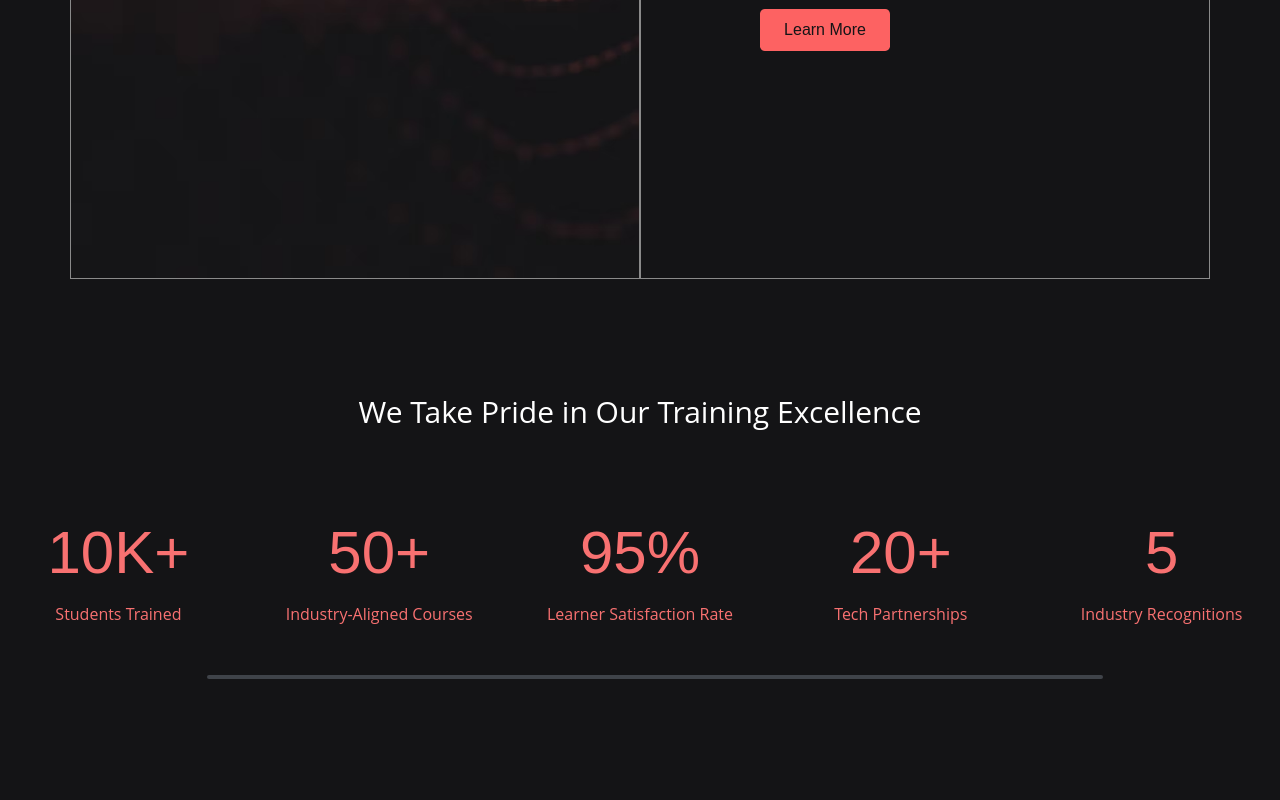
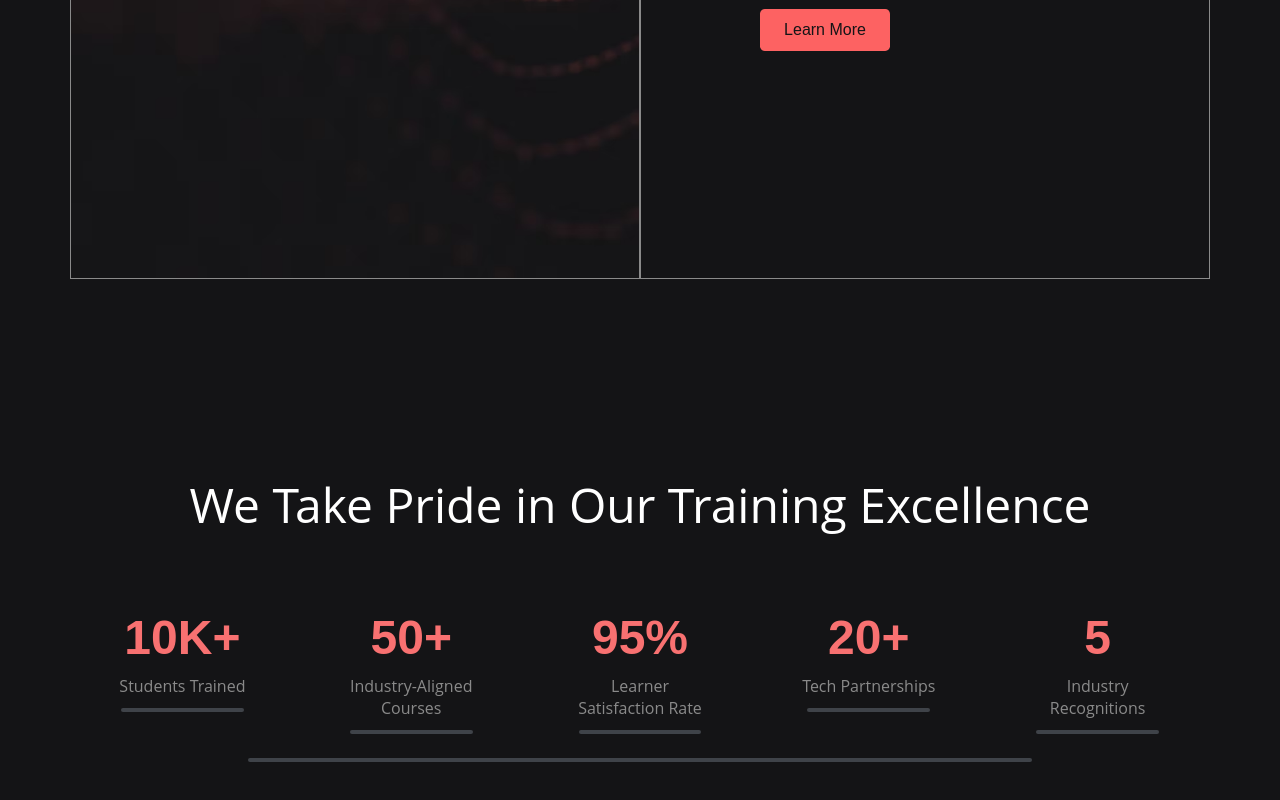
Before and after one commit to avianash89/ganatach2.0, a React (Vite) app: page / in a window 1280 px wide. Shown: the part 2762-3562 px from the top of the page. Built offline with nearby package versions, Linux system fonts and the light colour scheme.

Commit message:
work on Achievement Animation

```diff
--- a/src/components/Achievement/Achievement.css
+++ b/src/components/Achievement/Achievement.css
@@ -1,182 +1,116 @@
-/* .container {
-  background: #141416;
-  color: white;
-  display: flex;
-  height: 100vh;
-  font-size: 2rem;
-  padding: 0 70px;
+.achievement {
+  background-color: #141416;
+  color: #fff;
+  width: 100%;
+  height: auto;
+  padding: 2rem 1rem 2.5rem;
+  position: relative;
+  font-family: "Open Sans", sans-serif;
 }
 
-.text1{
-  height: 15%;
-  width: 100%;
-  border: 5px solid rgb(0, 102, 255);
-} */
-
-.achievement {
-  background-color: #141416;
-  color: #ffff;
-  width: 100%;
-  height: auto;
-  padding-bottom: 2.5rem;
-  position: relative;
-  font-family: open sans, sans-serif;
-}
-
+/* Content */
 .achievement-content {
   width: 100%;
   height: 100%;
   text-align: center;
-  gap: 0.375rem;
+  gap: 0.5rem;
   display: flex;
   flex-direction: column;
   align-items: center;
   justify-content: center;
+  padding: 1rem;
 }
 
+/* Heading animation */
 .achievement-heading {
-  font-size: 1.5rem;
-  font-weight: 400;
-  color: var(--text-primary);
+  font-size: 1.25rem;
+  font-weight: 500;
+  color: var(--text-primary, #fff);
   padding-top: 1.5rem;
+  line-height: 1.4;
+
+  opacity: 0;
+  transform: translateY(50px);
+  transition: all 0.8s ease-in-out;
 }
 
+.achievement-heading.show {
+  opacity: 1;
+  transform: translateY(0);
+}
 
+/* Border */
 .border {
-  background-color: rgb(63 67 73);
+  background-color: rgb(63, 67, 73);
   border-radius: 7px;
   height: 4px;
-  width: 0;
-  margin-top: 1.5rem;
-  margin-left: 30px;
-}
-
-@media (min-width: 640px) {
-  .achievement-heading {
-    font-size: 1.875rem;
-  }
-}
-@media (min-width: 768px) {
-  .achievement-heading {
-    font-size: 30px;
-  }
+  width: 40%;
+  margin: 1rem auto 0 auto;
 }
 
 /* Stats Section */
 .stats-wrapper {
-  color: #f87171; /* red-400 */
-  padding-top: 2.5rem;
+  color: #f87171;
+  padding-top: 2rem;
   width: 100%;
   display: flex;
   justify-content: center;
-}
-
-@media (min-width: 640px) {
-  .stats-wrapper {
-    padding-top: 4rem;
-  }
-}
-@media (min-width: 768px) {
-  .stats-wrapper {
-    padding-top: 5rem;
-  }
 }
 
 .stats-grid {
   max-width: 80rem;
   width: 100%;
   display: grid;
-  grid-template-columns: repeat(2, 1fr);
+  grid-template-columns: 1fr;
   gap: 1.5rem;
   text-align: center;
 }
 
-@media (min-width: 640px) {
-  .stats-grid {
-    grid-template-columns: repeat(3, 1fr);
-  }
-}
-@media (min-width: 768px) {
-  .stats-grid {
-    grid-template-columns: repeat(5, 1fr);
-  }
-}
-
+/* Stat-item animation */
 .stat-item {
   background-color: #141416;
   display: flex;
   flex-direction: column;
   align-items: center;
-  gap: 0.5rem;
+  gap: 0.4rem;
+
+  opacity: 0;
+  transform: translateX(-50px);
+  transition: all 0.8s ease-in-out;
+}
+
+.stat-item.show {
+  opacity: 1;
+  transform: translateX(0);
 }
 
 .stat-value {
-  font-size: 1.875rem;
-  font-weight: 200;
+  font-size: 1.5rem;
+  font-weight: 600;
   font-family: var(--font-global, sans-serif);
-}
-
-@media (min-width: 640px) {
-  .stat-value {
-    font-size: 2.25rem;
-  }
-}
-@media (min-width: 768px) {
-  .stat-value {
-    font-size: 3.75rem;
-  }
 }
 
 .stat-label {
   margin-top: 0.25rem;
   font-size: 0.75rem;
-  color: var(--text-secondary);
-}
-
-@media (min-width: 640px) {
-  .stat-label {
-    margin-top: 0.5rem;
-    font-size: 0.875rem;
-  }
-}
-@media (min-width: 768px) {
-  .stat-label {
-    font-size: 1rem;
-  }
+  color: rgb(138, 138, 138);
 }
 
 .stat-line {
   margin-top: 0.25rem;
   height: 0.25rem;
-  width: 70%;
-  background-color: var(--text-secondary);
+  width: 60%;
+  background-color: rgb(63, 67, 73);
   border-radius: 9999px;
 }
 
-@media (min-width: 640px) {
-  .stat-line {
-    margin-top: 0.5rem;
-    width: 80%;
-  }
-}
-
-/* Background */
+/* Background with zoom effect */
 .achievement-bg {
   width: 100%;
-  height: 15rem;
+  height: 12rem;
   position: relative;
   z-index: 10;
-}
-
-@media (min-width: 640px) {
-  .achievement-bg {
-    height: 20rem;
-  }
-}
-@media (min-width: 768px) {
-  .achievement-bg {
-    height: 30rem;
-  }
+  overflow: hidden;
 }
 
 .bg-img {
@@ -186,4 +120,105 @@
   object-position: center;
   z-index: -10;
   position: relative;
+
+  transform: scale(1);
+  transition: transform 4s ease;
 }
+
+.achievement-bg.show .bg-img {
+  transform: scale(1.2); /* zoom in */
+}
+
+/* ===================== Responsive ===================== */
+
+/* Tablets (sm: ≥640px) */
+@media (min-width: 640px) {
+  .achievement-content {
+    padding: 2rem;
+  }
+  .achievement-heading {
+    font-size: 1.75rem;
+  }
+  .border {
+    width: 25%;
+  }
+  .stats-wrapper {
+    padding-top: 3rem;
+  }
+  .stats-grid {
+    grid-template-columns: repeat(2, 1fr);
+  }
+  .stat-value {
+    font-size: 2rem;
+  }
+  .stat-label {
+    font-size: 0.875rem;
+  }
+  .achievement-bg {
+    height: 20rem;
+  }
+}
+
+/* Medium Tablets (md: ≥768px) */
+@media (min-width: 768px) {
+  .achievement-heading {
+    font-size: 2rem;
+  }
+  .border {
+    width: 15%;
+  }
+  .stats-wrapper {
+    padding-top: 4rem;
+  }
+  .stats-grid {
+    grid-template-columns: repeat(3, 1fr);
+  }
+  .stat-value {
+    font-size: 2.25rem;
+  }
+  .stat-label {
+    font-size: 0.95rem;
+  }
+  .achievement-bg {
+    height: 24rem;
+  }
+}
+
+/* Desktops (lg: ≥1024px) */
+@media (min-width: 1024px) {
+  .achievement-content {
+    padding: 3rem 4rem;
+  }
+  .achievement-heading {
+    font-size: 2.5rem;
+  }
+  .border {
+    width: 10%;
+  }
+  .stats-grid {
+    grid-template-columns: repeat(5, 1fr);
+  }
+  .stat-value {
+    font-size: 2.75rem;
+  }
+  .stat-label {
+    font-size: 1rem;
+    padding: 0 2rem;
+  }
+  .achievement-bg {
+    height: 30rem;
+  }
+}
+
+/* Large Screens (xl: ≥1280px) */
+@media (min-width: 1280px) {
+  .achievement-heading {
+    font-size: 3rem;
+  }
+  .stat-value {
+    font-size: 3rem;
+  }
+  .achievement-bg {
+    height: 32rem;
+  }
+}
--- a/src/components/Achievement/Achievement.jsx
+++ b/src/components/Achievement/Achievement.jsx
@@ -1,6 +1,7 @@
+import { useEffect, useRef } from "react";
 import { Container } from "../Container.jsx";
-import achievementBg from '../../assets/achievementBg.avif';
-import './Achievement.css'
+import achievementBg from "../../assets/achievementBg.avif";
+import "./Achievement.css";
 
 const stats = [
   { value: "10K+", label: "Students Trained" },
@@ -11,12 +12,37 @@ const stats = [
 ];
 
 export default function Achievement() {
+  const headingRef = useRef(null);
+  const statRefs = useRef([]);
+  const bgRef = useRef(null);
+
+  useEffect(() => {
+    const observer = new IntersectionObserver(
+      (entries) => {
+        entries.forEach((entry) => {
+          if (entry.isIntersecting) {
+            entry.target.classList.add("show");   // animate in
+          } else {
+            entry.target.classList.remove("show"); // animate out
+          }
+        });
+      },
+      { threshold: 0.3 }
+    );
+
+    if (headingRef.current) observer.observe(headingRef.current);
+    if (bgRef.current) observer.observe(bgRef.current);
+    statRefs.current.forEach((ref) => ref && observer.observe(ref));
+
+    return () => observer.disconnect();
+  }, []);
+
   return (
     <div className="achievement">
       <Container>
         <div className="achievement-content">
           {/* Heading */}
-                    <h3 className="achievement-heading">
+          <h3 className="achievement-heading" ref={headingRef}>
             We Take Pride in Our Training Excellence
           </h3>
 
@@ -24,7 +50,12 @@ export default function Achievement() {
           <div className="stats-wrapper">
             <div className="stats-grid">
               {stats.map((item, index) => (
-                                <div className="stat-item">
+                <div
+                  key={index}
+                  className="stat-item"
+                  style={{ transitionDelay: `${index * 0.2}s` }} // stagger effect
+                  ref={(el) => (statRefs.current[index] = el)}
+                >
                   <h2 className="stat-value">{item.value}</h2>
                   <p className="stat-label">{item.label}</p>
                   <div className="stat-line"></div>
@@ -37,7 +68,7 @@ export default function Achievement() {
       </Container>
 
       {/* Background image */}
-            <div className="achievement-bg">
+      <div className="achievement-bg" ref={bgRef}>
         <img
           src={achievementBg}
           className="bg-img"
```
Lines whose indentation alone changed are shown as unchanged.
